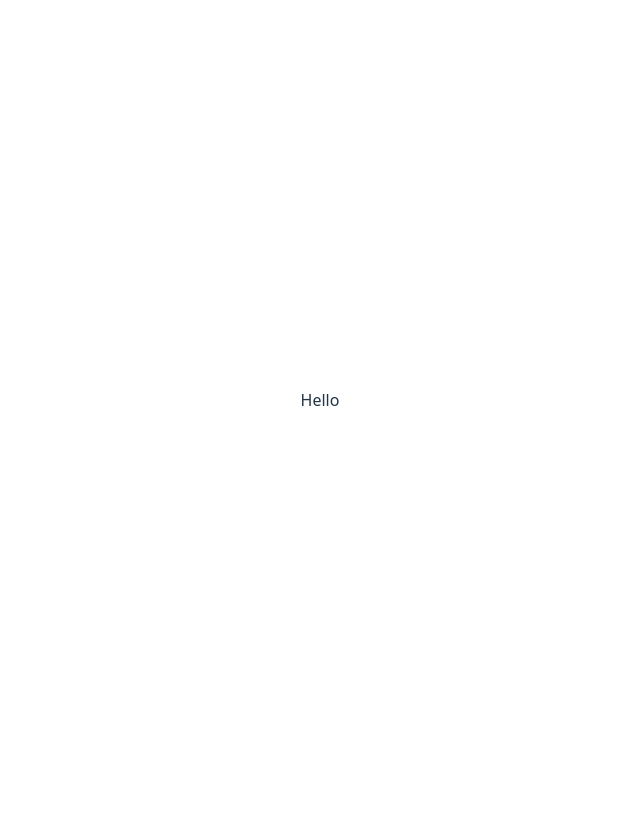
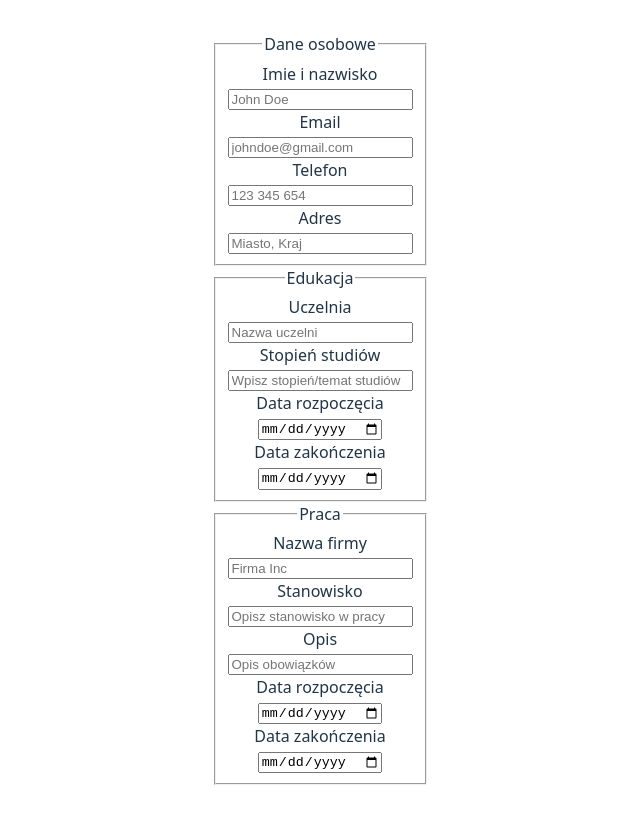
Before and after one commit to kacper-korzen/cv-app, a React (Vite) app: page / in a window 1280 px wide. Shown: the whole page, without its empty margins (320-960 px from the left). Built offline with nearby package versions, Linux system fonts and the light colour scheme.

Commit message:
add main form App integrating all components

```diff
--- a/src/App.jsx
+++ b/src/App.jsx
@@ -1,7 +1,16 @@
 import './styles/App.css';
+import Personal from './components/Personal';
+import Education from './components/Education';
+import Experience from './components/Experience';
 
 function App() {
-  return <>Hello</>;
+  return (
+    <>
+      <Personal />
+      <Education />
+      <Experience />
+    </>
+  );
 }
 
 export default App;
```
